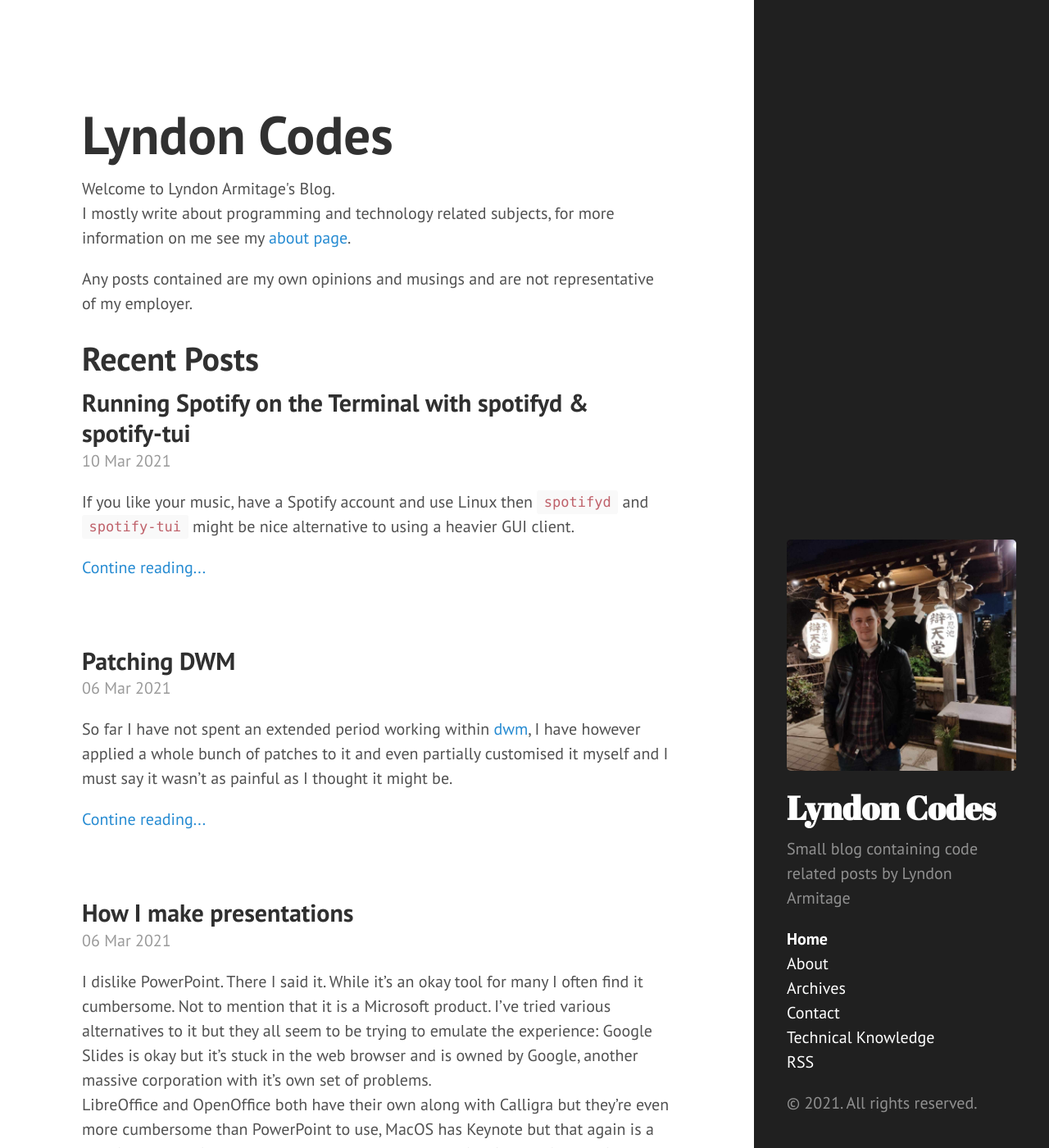
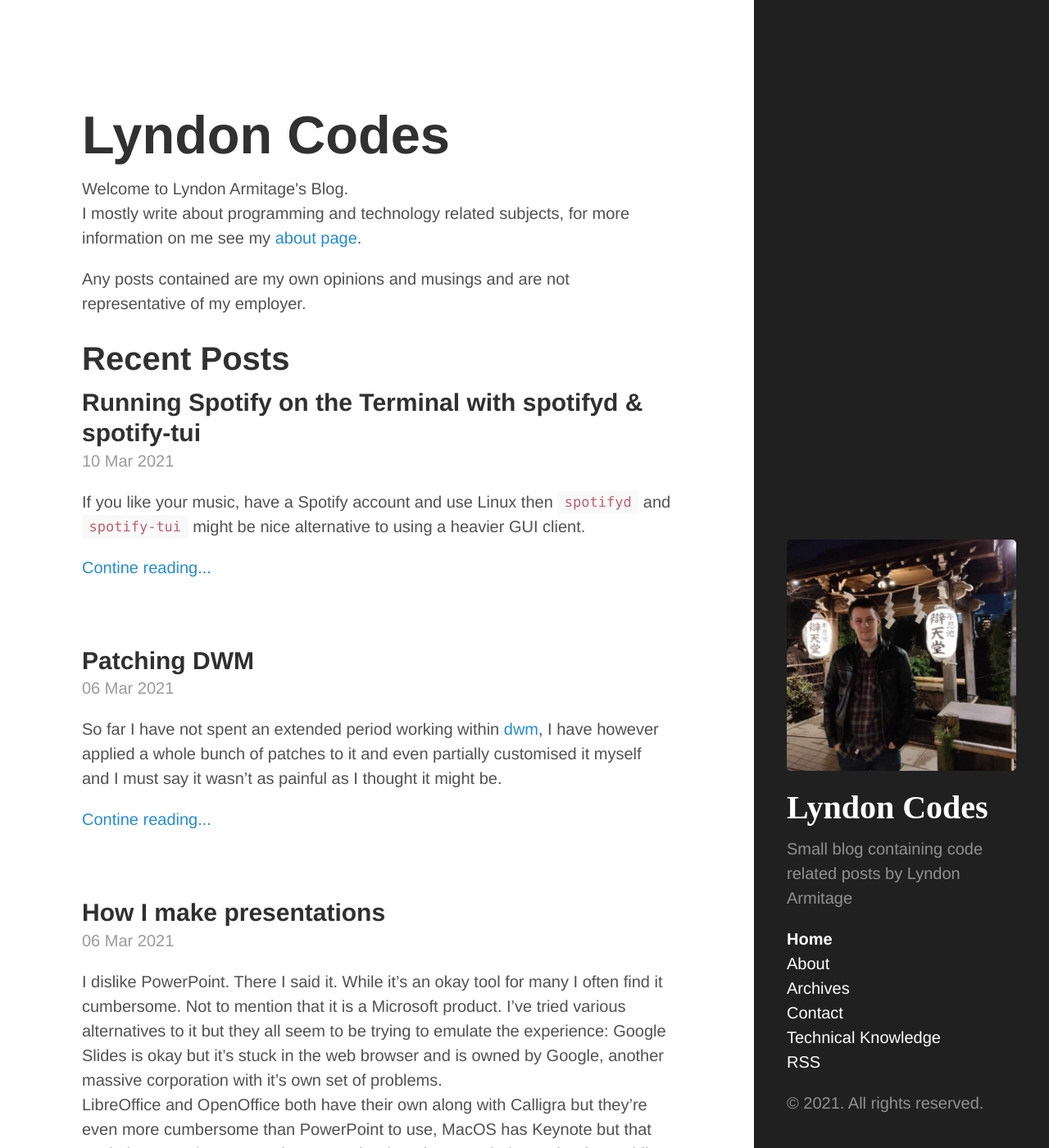
Before and after one commit to LyndonArmitage/lyndonarmitage.github.io, a Jekyll site: the page built from index.html, in a window 1280 px wide and 1400 px high. Shown: the whole window at 82% size. Built offline with Jekyll 4.4.1, drawn with Linux system fonts in a browser that asks for light colours; nearby versions of some CDN libraries; the list of posts is cut into pages by our own code.

Commit message:
Removed "PT Sans" Web Font use
Sticking with common system fonts so not to bloat the user experience.

```diff
--- a/_includes/head.html
+++ b/_includes/head.html
@@ -17,8 +17,6 @@
   <link rel="stylesheet" href="/public/css/poole.css">
   <link rel="stylesheet" href="/public/css/syntax.css">
   <link rel="stylesheet" href="/public/css/hyde.css">
-  <link rel="stylesheet" href="https://fonts.googleapis.com/css?family=PT+Sans:400,400italic,700|Abril+Fatface">
-  <link rel="stylesheet" href="https://use.fontawesome.com/releases/v5.0.13/css/all.css" integrity="sha384-DNOHZ68U8hZfKXOrtjWvjxusGo9WQnrNx2sqG0tfsghAvtVlRW3tvkXWZh58N9jp" crossorigin="anonymous">
   <link rel="stylesheet" href="/public/css/custom.css">
 
   <!-- Icons -->
--- a/public/css/hyde.css
+++ b/public/css/hyde.css
@@ -32,7 +32,7 @@
  */
 
 html {
-  font-family: "PT Sans", Helvetica, Arial, sans-serif;
+  font-family:  Helvetica, Arial, sans-serif;
 }
 @media (min-width: 48rem) {
   html {
--- a/public/css/poole.css
+++ b/public/css/poole.css
@@ -361,7 +361,7 @@
   overflow: hidden; /* clearfix */
   margin-left: -1rem;
   margin-right: -1rem;
-  font-family: "PT Sans", Helvetica, Arial, sans-serif;
+  font-family:  Helvetica, Arial, sans-serif;
   color: #ccc;
   text-align: center;
 }
```
